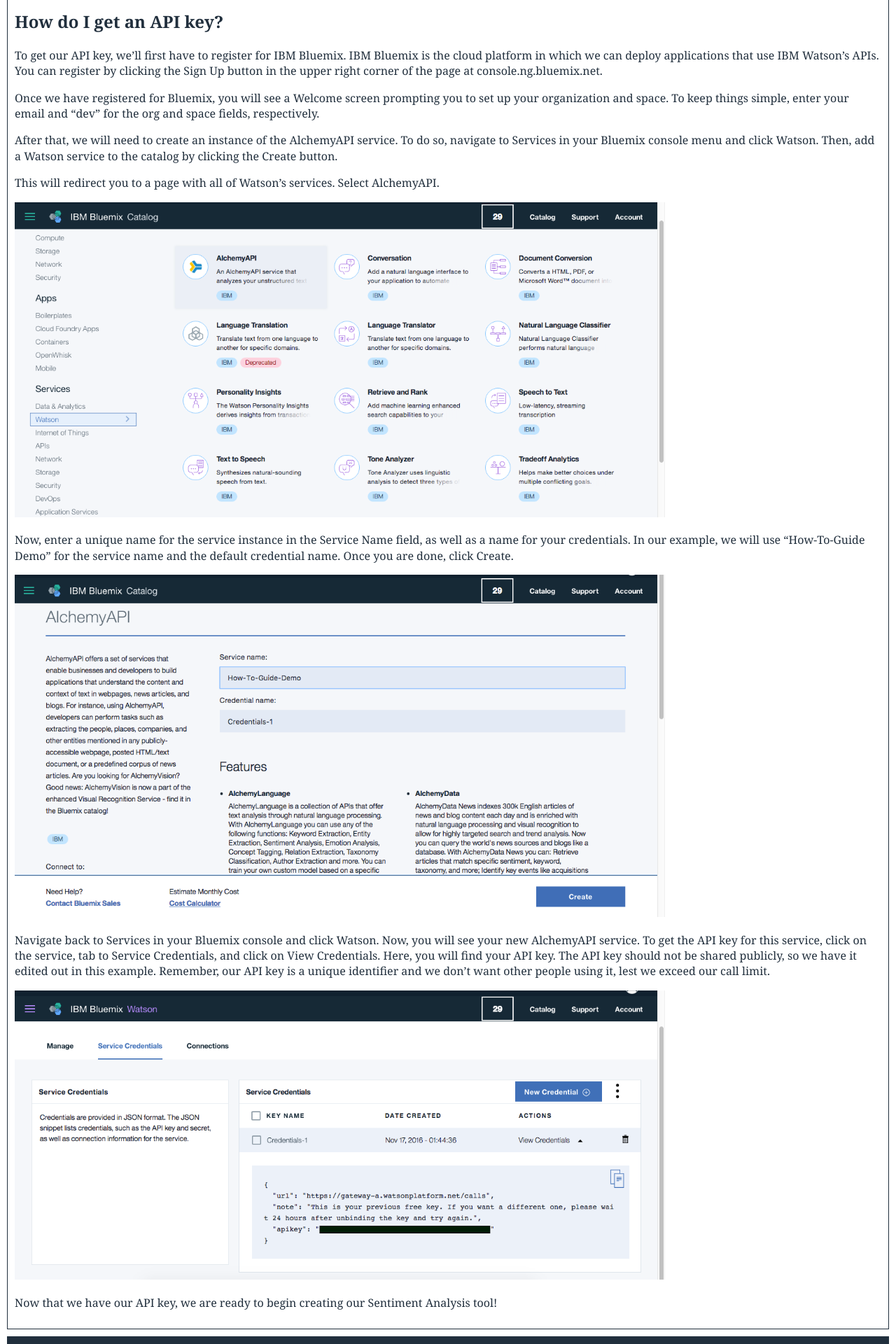
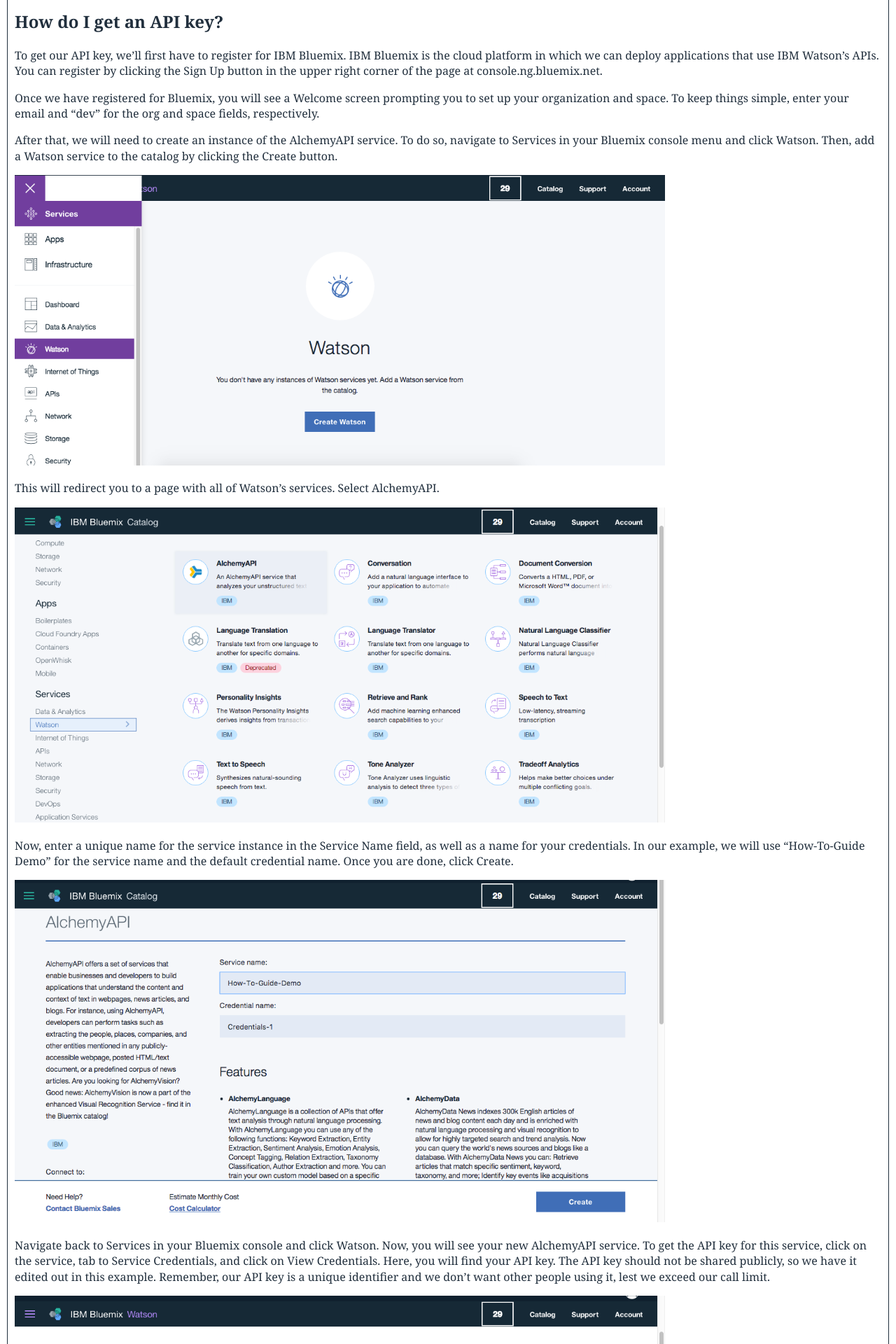
Before and after one commit to lenaz/How-To-Guide, a Jekyll site: the page built from getting-started.html, in a window 1280 px wide. Shown: the part 805-2725 px from the top of the page at 70% size. Built offline with Jekyll 4.4.1, drawn with Linux system fonts in a browser that asks for light colours; Markdown is read by kramdown in place of the engine named in the settings.

Commit message:
Update getting-started.html

```diff
--- a/getting-started.html
+++ b/getting-started.html
@@ -20,7 +20,7 @@ layout: default
 <p>To get our API key, we’ll first have to register for IBM Bluemix. IBM Bluemix is the cloud platform in which we can deploy applications that use IBM Watson’s APIs. You can register by clicking the Sign Up button in the upper right corner of the page at console.ng.bluemix.net. </p>
 <p>Once we have registered for Bluemix, you will see a Welcome screen prompting you to set up your organization and space. To keep things simple, enter your email and “dev” for the org and space fields, respectively.</p>
 <p>After that, we will need to create an instance of the AlchemyAPI service. To do so, navigate to Services in your Bluemix console menu and click Watson. Then, add a Watson service to the catalog by clicking the Create button.</p>
-
+   <p><img src="assets/watson-services.png" class = "get-started-img" alt="Set Up Service"></p>
 <p>This will redirect you to a page with all of Watson’s services. Select AlchemyAPI.</p>
    <p><img src="assets/get-service.png" class = "get-started-img" alt="Get Service"></p>
 <p>Now, enter a unique name for the service instance in the Service Name field, as well as a name for your credentials. In our example, we will use “How-To-Guide Demo” for the service name and the default credential name. Once you are done, click Create.</p>
```
